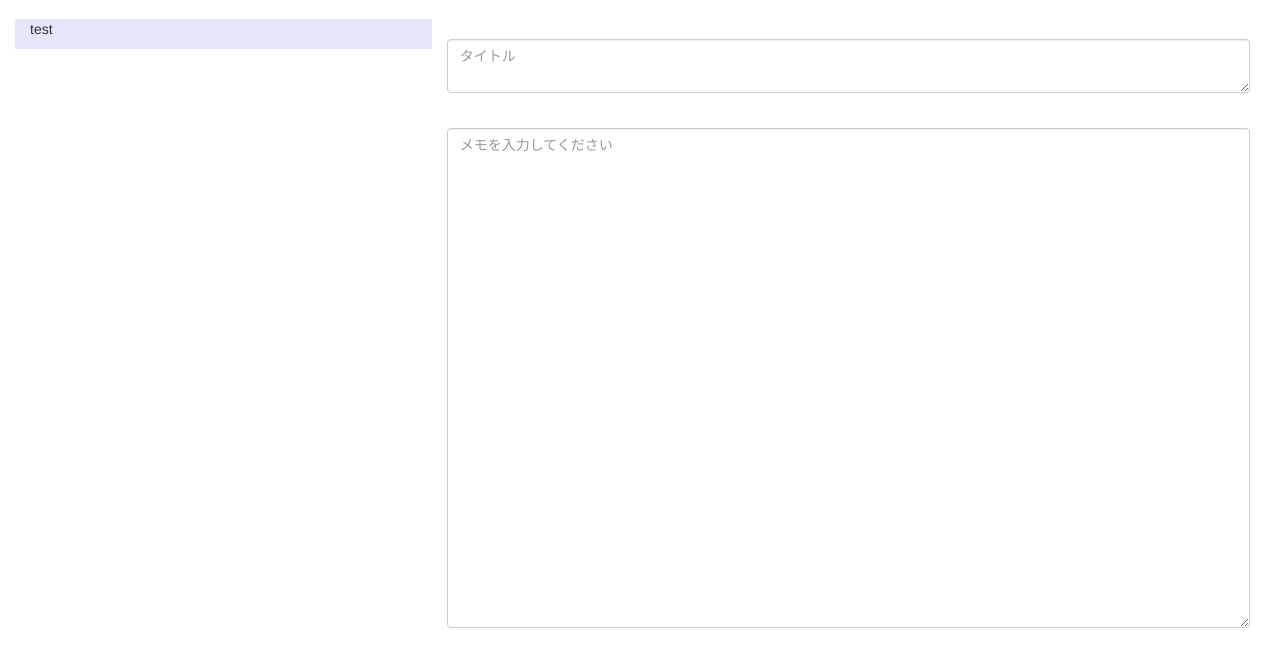
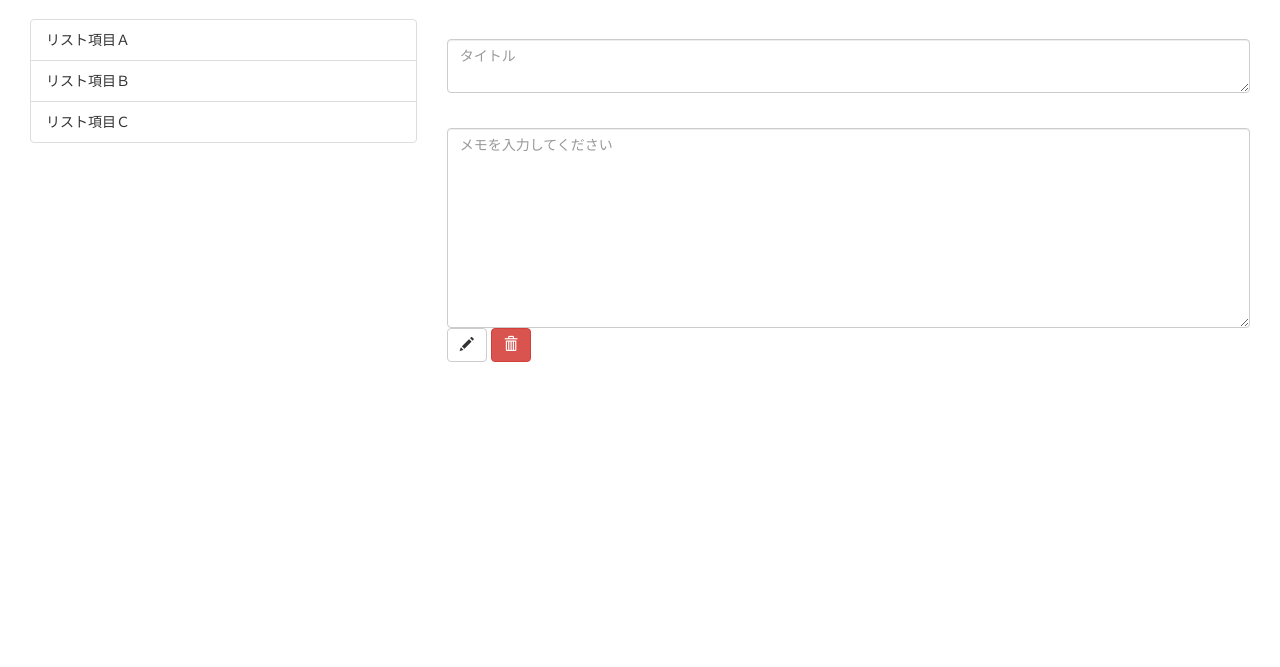
Before and after one commit to hirotosuzuki/onlinememo, a Django app: page / in a window 1280 px wide. Shown: the part 51-718 px from the top of the page. Run offline with Django 3.2, Linux system fonts and the light colour scheme; some libraries are stand-ins or nearby versions.

Commit message:
保存、削除、表示の概形ができた

```diff
--- a/mainapp/static/css/treememo.css
+++ b/mainapp/static/css/treememo.css
@@ -1,9 +1,9 @@
 body { padding-top: 70px; }
 
 textarea.inputmemo-extend{
-  height: 500px;
+  height: 200px;
 }
 
 .sidebar-extend{
-  background-color:#e6e6fa
+
 }
--- a/mainapp/static/js/treememo.js
+++ b/mainapp/static/js/treememo.js
@@ -0,0 +1,42 @@
+(function(){
+	'use strict';
+	var titleArea = document.getElementById("titleid");
+	var memoArea	= document.getElementById("memoid");
+	var saveBtn		= document.getElementById("saveid");
+	var removeBtn	= document.getElementById("removeid");
+	var memo_list = document.getElementById("memo_list");
+
+	function saveMemo_Title(){
+		titleText = titleArea.value;
+		memoText = memoArea.value;
+		return titleText, memoText;
+	};
+
+	function sendStorage(jsondata){
+		window.localStorage.setItem('data', JSON.stringify(jsondata));
+	};
+
+	function removeMemo(){
+		window.localStorage.removeItem('data')
+	};
+
+	function getStorage(){
+		JSON.parse(window.localStorage.getItem("data"));
+	};
+
+	saveBtn.addEventListener("click", function(){
+		event.preventDefault(); // buttonの機能を停止しないとブラウザがリロードされてしまう
+		var title_memo_json = {
+			title: titleArea.value,
+			memo: memoArea.value
+		};
+		sendStorage(title_memo_json);
+		memo_list.textContent = titleArea.value;
+	});
+
+	removeBtn.addEventListener("click", function(){
+		event.preventDefault();
+		removeMemo();
+	})
+
+})();
--- a/mainapp/templates/mainapp/base.html
+++ b/mainapp/templates/mainapp/base.html
@@ -14,10 +14,6 @@
 		<![endif]-->
 	</head>
 	<body>
-		<script src="https://ajax.googleapis.com/ajax/libs/jquery/1.11.1/jquery.min.js"></script>
-		<script src="{% static 'js/bootstrap.min.js' %}"></script>
-    <script src="{% static 'js/treememo.js' %}"></script>
-
     <!--header-->
     <header id="header">
       <nav class="navbar navbar-inverse navbar-fixed-top">
@@ -47,7 +43,7 @@
     </header>
     <!--header end-->
     <div class="container-fluid">
-        <div class="col-sm-4 col-md-4 sidebar sidebar-extend">
+        <div class="col-sm-4 col-md-4 sidebar sidebar-extend hidden-xs">
           <ul id="sidebar" class="nav nav-sidebar">
             {% block sidebar %}
             {% endblock %}
@@ -60,5 +56,8 @@
           {% endblock %}
         </div>
     </div>
+		<script src="https://ajax.googleapis.com/ajax/libs/jquery/1.11.1/jquery.min.js"></script>
+		<script src="{% static 'js/bootstrap.min.js' %}"></script>
+    <script src="{% static 'js/treememo.js' %}"></script>
 	</body>
 </html>
--- a/mainapp/templates/mainapp/treememo.html
+++ b/mainapp/templates/mainapp/treememo.html
@@ -2,21 +2,33 @@
 
 
 {% block sidebar %}
-<p>test</p>
+<div>
+  <ul class="list-group">
+	<li class="list-group-item" id="memo_list">リスト項目Ａ</li>
+	<li class="list-group-item">リスト項目Ｂ</li>
+	<li class="list-group-item">リスト項目Ｃ</li>
+</ul>
+</div>
 {% endblock %}
 
 {% block content %}
 <div>
   <form>
     <div class="form-group">
-      <label for="InputTextarea"></label>
-      <textarea class="form-control" id="InputTextarea" placeholder="タイトル"></textarea>
+      <label for="titleid"></label>
+      <textarea class="form-control" id="titleid" placeholder="タイトル"></textarea>
     </div>
   </form>
   <form>
     <div class="form-group">
-      <label for="InputTextarea"></label>
-      <textarea class="form-control inputmemo-extend" id="InputTextarea" placeholder="メモを入力してください"></textarea>
+      <label for="memoid"></label>
+      <textarea class="form-control inputmemo-extend" id="memoid" placeholder="メモを入力してください"></textarea>
+      <button type="submit" class="btn btn-default" aria-label="Left Align">
+        <span class="glyphicon glyphicon-pencil" aria-hidden="true" id="saveid"></span>
+      </button>
+      <button type="submit" class="btn btn-danger" aria-label="Left Align">
+        <span class="glyphicon glyphicon-trash" aria-hidden="true" id="removeid"></span>
+      </button>
     </div>
   </form>
 </div>
```
